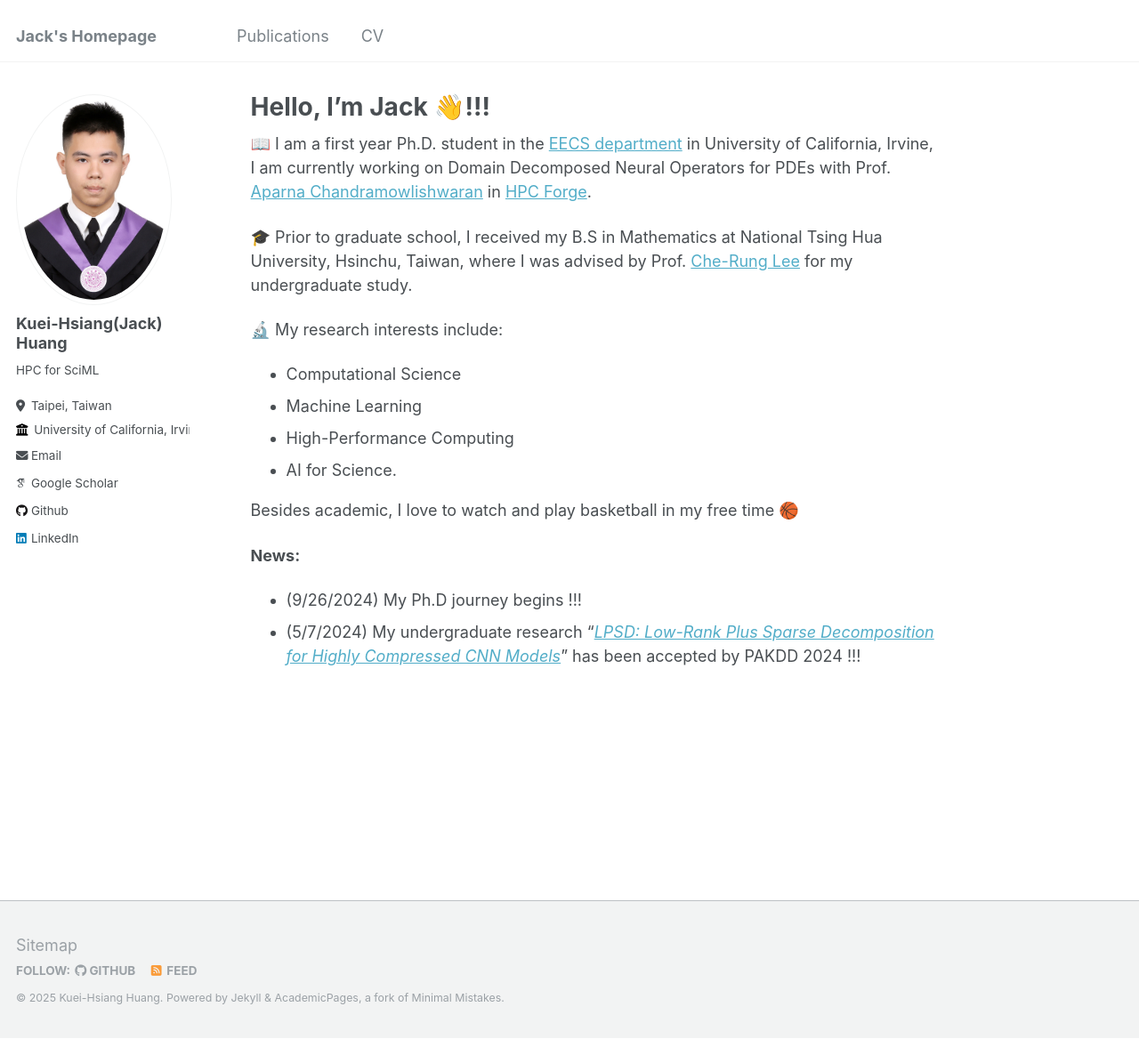
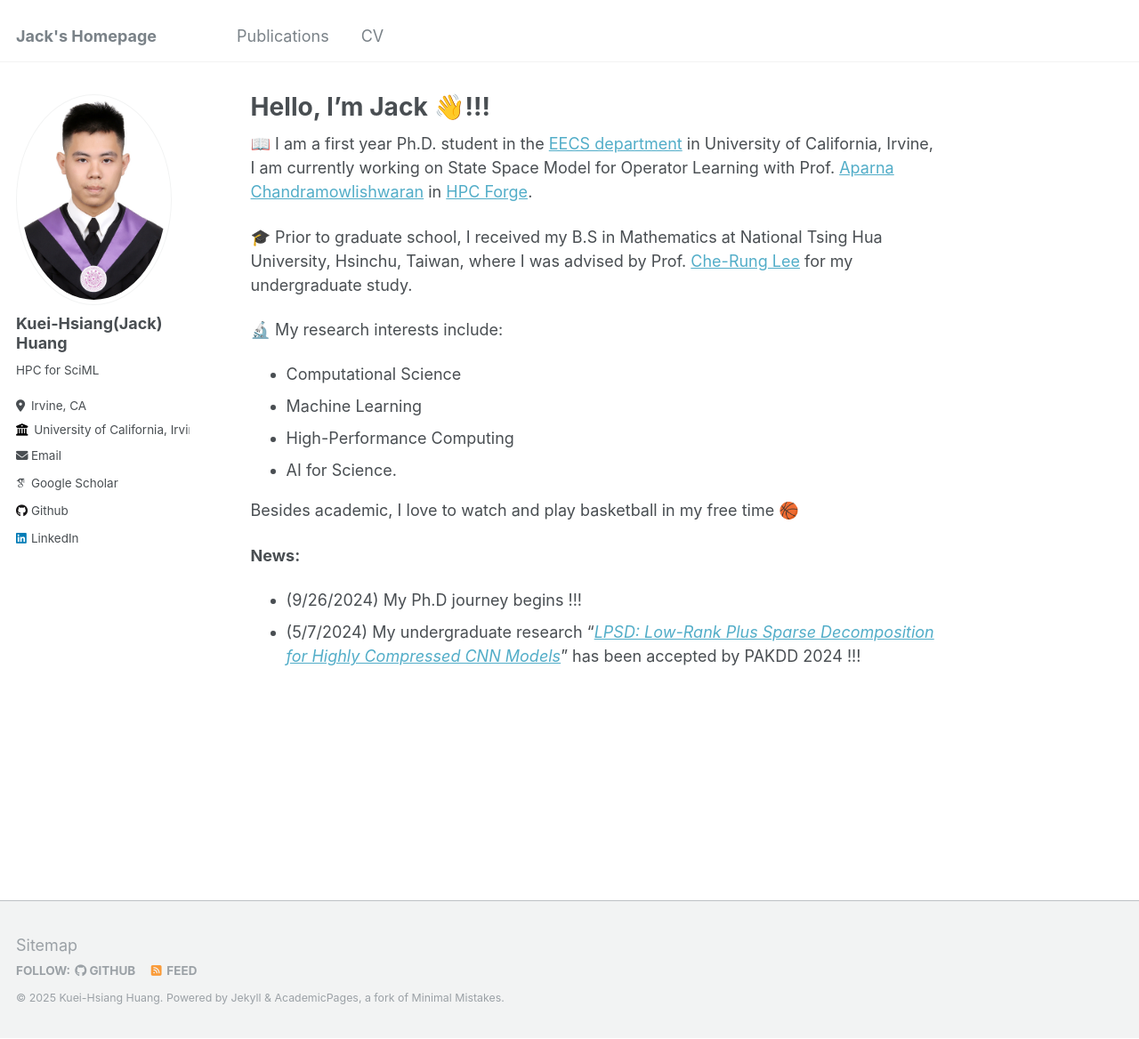
Before and after one commit to JackHuang32/JackHuang32.github.io, a Jekyll site: the page built from _pages/about.md, in a window 1280 px wide and 1168 px high. Shown: the whole window at 89% size. Built offline with Jekyll 4.4.1, drawn with Linux system fonts in a browser that asks for light colours; some web fonts are replaced.

Commit message:
add changes

```diff
--- a/_config.yml
+++ b/_config.yml
@@ -25,7 +25,7 @@ author:
   name             : "Kuei-Hsiang(Jack) Huang"
   pronouns         : # example: "she/her"
   bio              : "HPC for SciML"
-  location         : "Taipei, Taiwan"
+  location         : "Irvine, CA"
   employer         : "University of California, Irvine"
   uri              : # URL
   email            : "jackh15@uci.edu"
--- a/_pages/about.md
+++ b/_pages/about.md
@@ -7,7 +7,7 @@ redirect_from:
   - /about.html
 ---
 
-📖 I am a first year Ph.D. student in the [EECS department](https://engineering.uci.edu/dept/eecs) in University of California, Irvine, I am currently working on Domain Decomposed Neural Operators for PDEs with Prof. [Aparna Chandramowlishwaran](https://engineering.uci.edu/users/aparna-chandramowlishwaran) in [HPC Forge](https://hpcforge.eng.uci.edu/).
+📖 I am a first year Ph.D. student in the [EECS department](https://engineering.uci.edu/dept/eecs) in University of California, Irvine, I am currently working on State Space Model for Operator Learning with Prof. [Aparna Chandramowlishwaran](https://engineering.uci.edu/users/aparna-chandramowlishwaran) in [HPC Forge](https://hpcforge.eng.uci.edu/).
 
 🎓 Prior to graduate school, I received my B.S in Mathematics at National Tsing Hua University, Hsinchu, Taiwan, where I was advised by Prof. [Che-Rung Lee](https://www.cs.nthu.edu.tw/~cherung/) for my undergraduate study.
 
```
